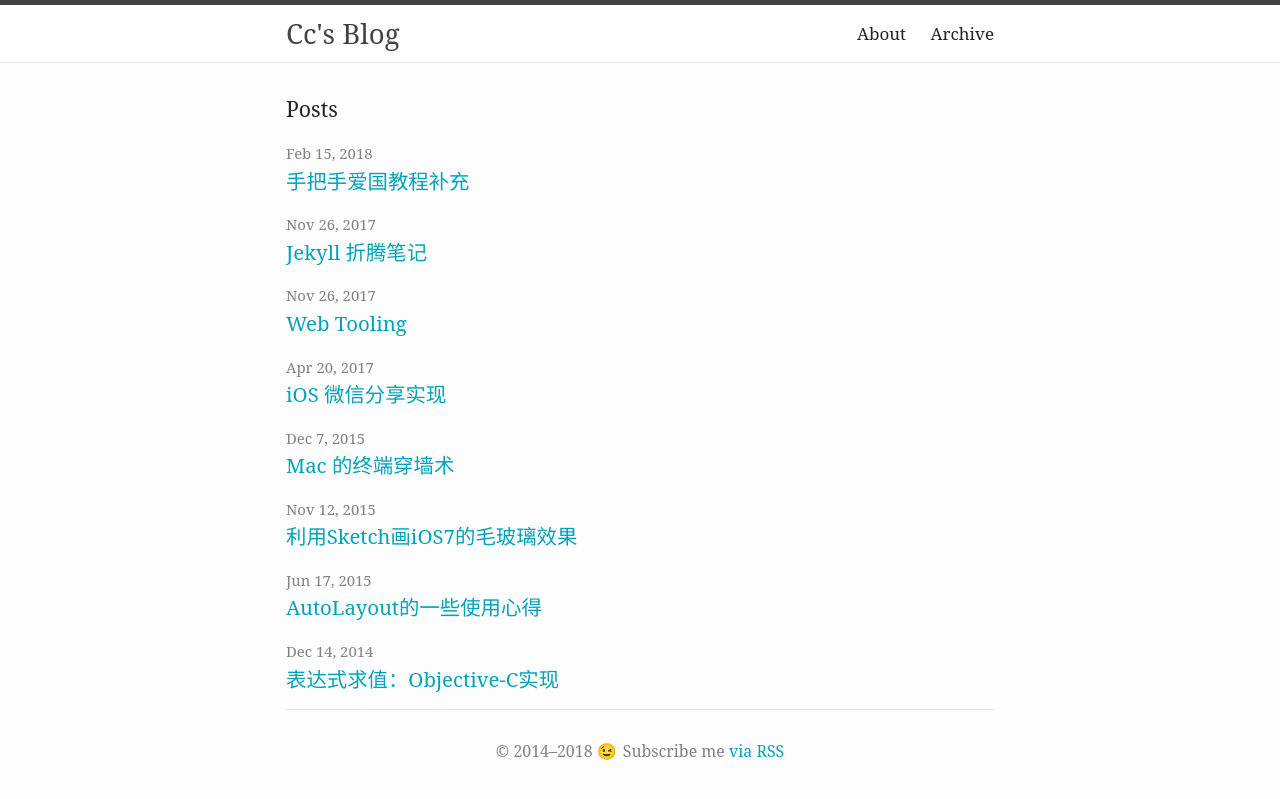
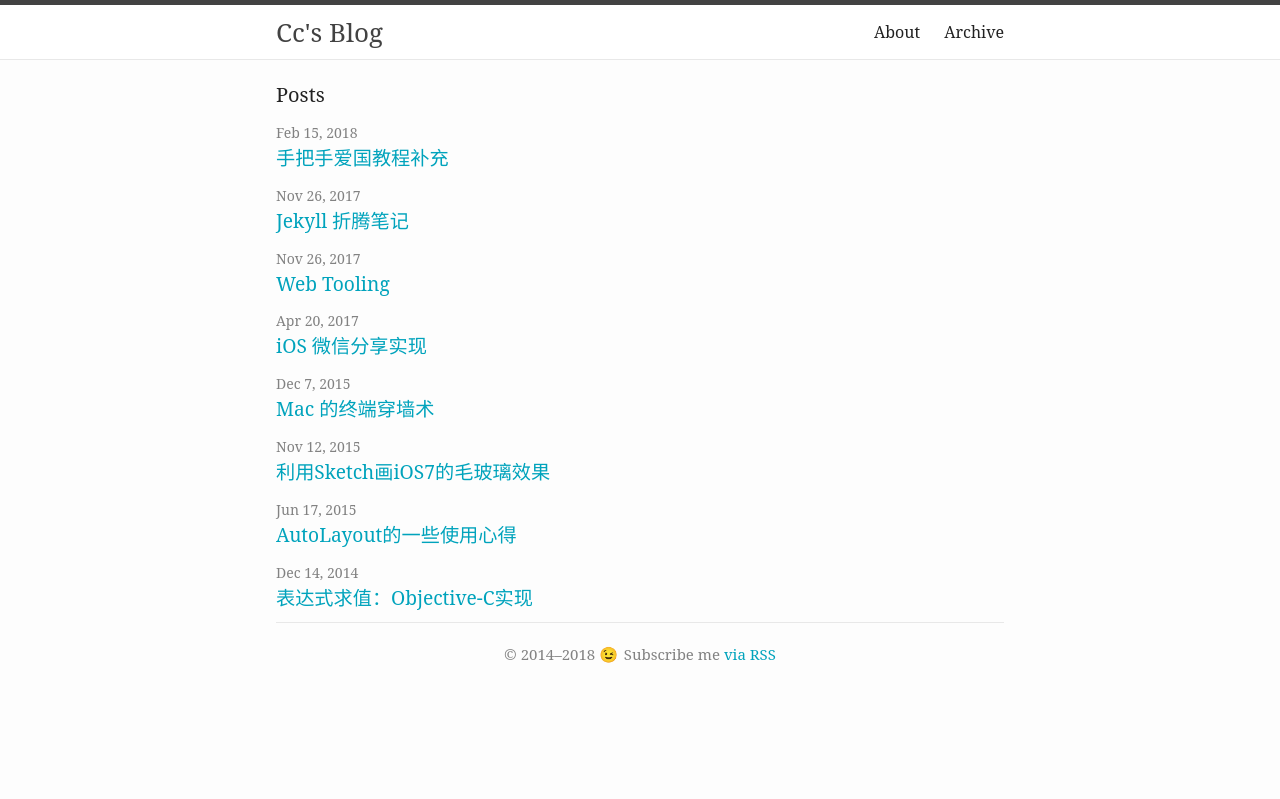
Before and after one commit to zchan0/zchan0.github.io, a Jekyll site: the page built from index.md, in a window 1280 px wide. Shown: the top 799 px of the page. Built offline with Jekyll 4.4.1, drawn with Linux system fonts in a browser that asks for light colours.

Commit message:
update style

```diff
--- a/_sass/minima.scss
+++ b/_sass/minima.scss
@@ -6,14 +6,14 @@ $base-font-family: Noto Serif, "Helvetica Neue", Arial, "PingFang SC", "Hiragino
 $code-font: "Source Code Pro", Consolas, "Liberation Mono", Menlo, Courier, monospace;
 $quote-font: Palatino, Optima, Georgia, serif;
 
-$base-font-size:   17px !default;
+$base-font-size:   16px !default;
 $base-font-weight: 400 !default;
-$light-font-weight: 300 !default;
+$light-font-weight: 200 !default;
 $small-font-size:  $base-font-size * 0.875 !default;
 
 $base-line-height: 1.5 !default;
 
-$spacing-unit:     30px !default;
+$spacing-unit:     20px !default;
 
 // Colors
 $text-color:             #222222 !default;
```
